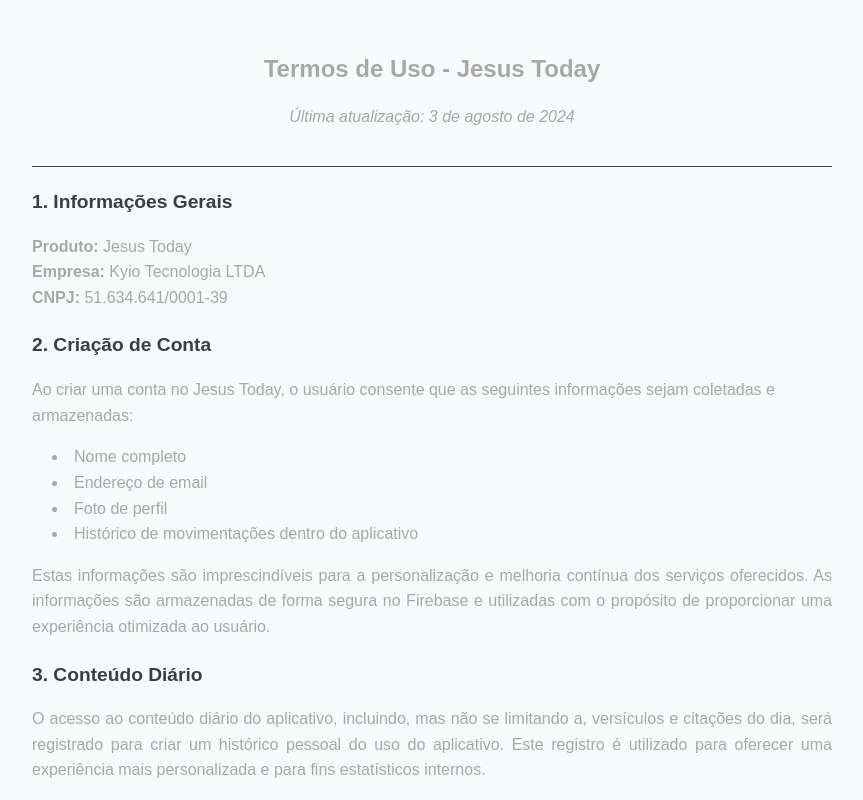
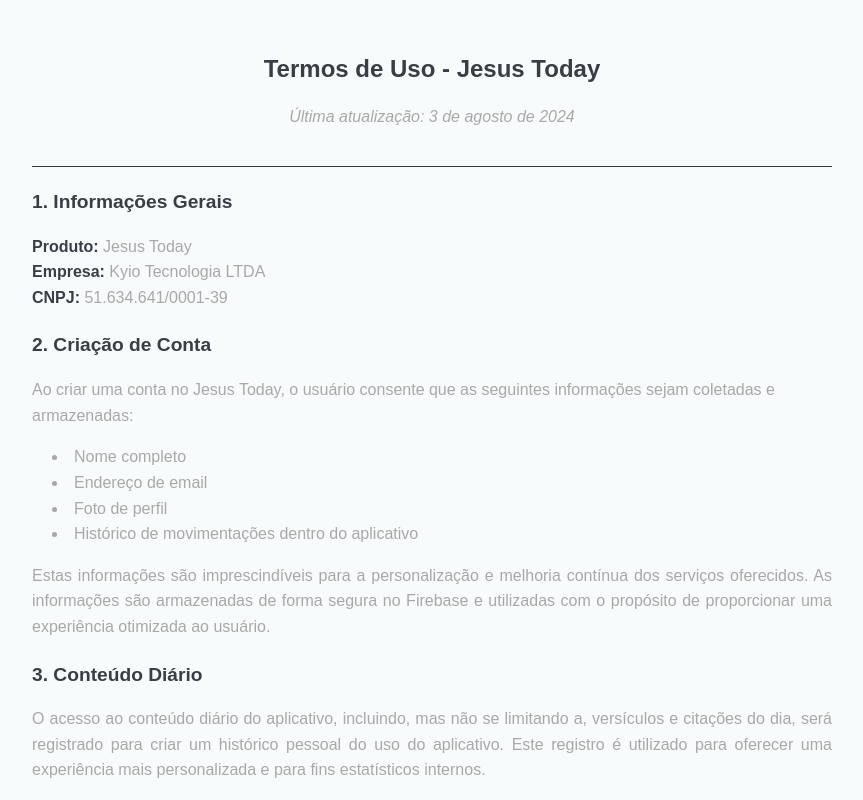
Before and after one commit to douglasamaro/jesustodaysite, a plain HTML site: page politics/termosdeuso.html in a window 1280 px wide. Shown: the top 800 px of the page, without its empty margins (208-1071 px from the left). Drawn offline with Linux system fonts and the light colour scheme.

Commit message:
adjust text

```diff
--- a/css/terms.css
+++ b/css/terms.css
@@ -19,6 +19,10 @@ header {
     border-bottom: 1px solid #393E46; /* designSystemLightThemePalette.onSurfaceColor */
 }
 
+.title {
+    color: #393E46;
+}
+
 header h1 {
     margin: 0;
     font-size: 2.5em;
@@ -27,7 +31,7 @@ header h1 {
 header h2 {
     margin: 10px 0;
     font-size: 1.5em;
-    color: #A8A8A8; /* designSystemLightThemePalette.textSecondary */
+    color: #393E46; /* designSystemLightThemePalette.textSecondary */
 }
 
 .date {
@@ -92,6 +96,9 @@ footer p {
     p {
         color: #C8C8C8; /* designSystemDarkThemePalette.textSecondary */
     }
+    .title {
+        color: #E2DCD1;
+    }
     ul li {
         color: #C8C8C8;
     }
--- a/politics/termosdeuso.html
+++ b/politics/termosdeuso.html
@@ -15,9 +15,9 @@
     <section>
         <h3>1. Informações Gerais</h3>
         <p class="text-body">
-            <strong>Produto:</strong> Jesus Today<br>
-            <strong>Empresa:</strong> Kyio Tecnologia LTDA<br>
-            <strong>CNPJ:</strong> 51.634.641/0001-39
+            <strong class="title">Produto:</strong> Jesus Today<br>
+            <strong class="title">Empresa:</strong> Kyio Tecnologia LTDA<br>
+            <strong class="title">CNPJ:</strong> 51.634.641/0001-39
         </p>
     </section>
     <section>
```
